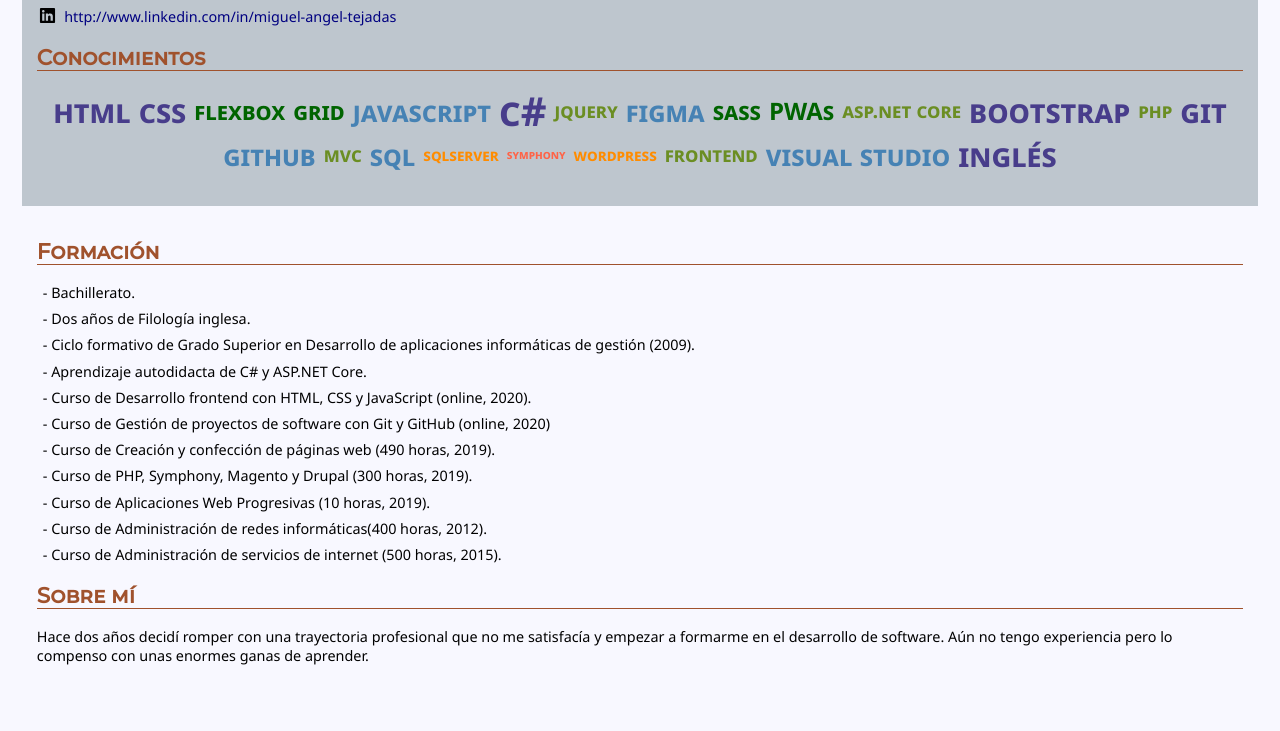
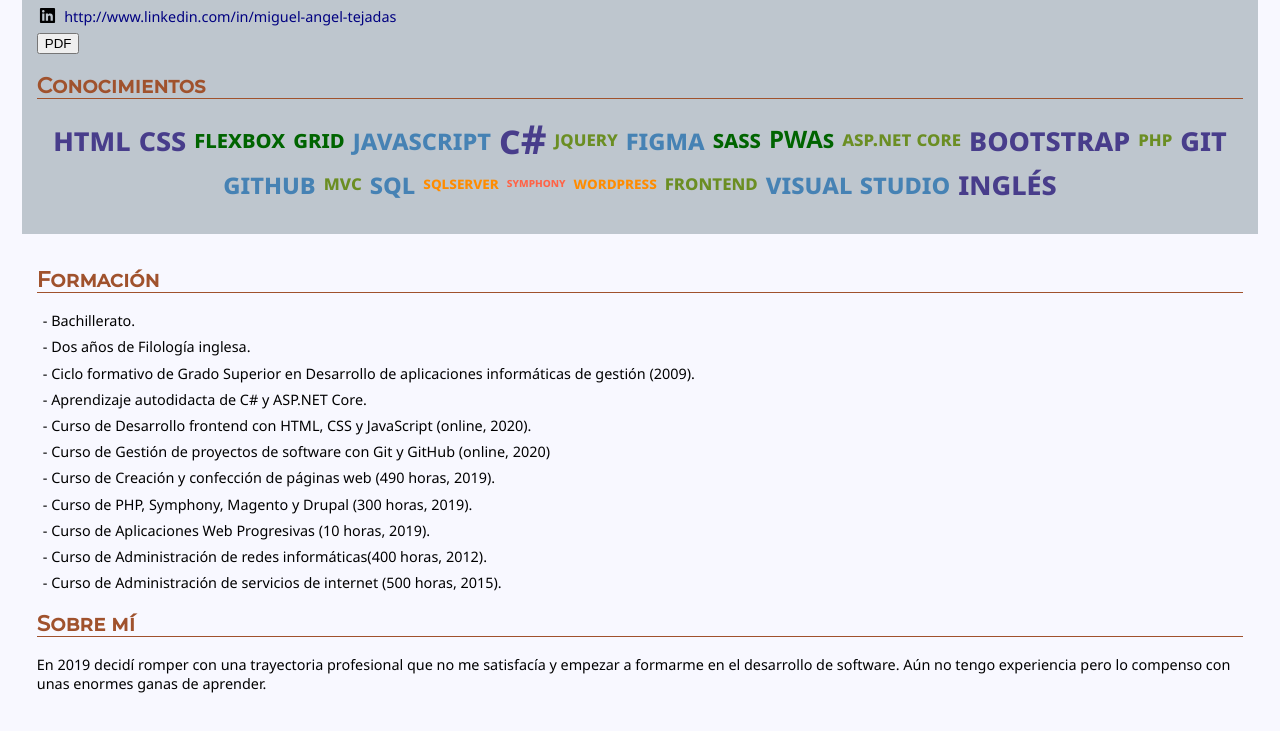
Before and after one commit to matejadas/curriculum, a plain HTML site: page index.html in a window 1280 px wide. Shown: the part 221-952 px from the top of the page. Drawn offline with Linux system fonts and the light colour scheme.

Commit message:
Cambios en sobre mí

```diff
--- a/index.html
+++ b/index.html
@@ -18,6 +18,7 @@
                 <li><img src="images/calendar.svg" alt="icono de calendario" class="icono">09/02/1976</li>
                 <li><a href="mailto:matejadas@outlook.com"><img src="images/mail.svg" alt="icono de correo" class="icono">matejadas@outlook.com</a></li>
                 <li><a href="http://www.linkedin.com/in/miguel-angel-tejadas"><img src="images/social-linkedin.svg" alt="icono de linkedin" class="icono">http://www.linkedin.com/in/miguel-angel-tejadas</a></li>
+                <li><input type="button" value="PDF" id="pdf"></li>
             </ul>
         </div>
         <div id="tags">
@@ -68,10 +69,10 @@
         </div>
         <div id="sobreMi">
             <h2>Sobre mí</h2>
-            <p>Hace dos años decidí romper con una trayectoria profesional que no me satisfacía y empezar a formarme en el desarrollo de software. Aún no tengo experiencia pero lo compenso con unas enormes ganas de aprender.</p>
+            <p>En 2019 decidí romper con una trayectoria profesional que no me satisfacía y empezar a formarme en el desarrollo de software. Aún no tengo experiencia pero lo compenso con unas enormes ganas de aprender.</p>
         </div>
     </section>
 
-    <!--<script src="javascript/javascript.js"></script>-->
+    <script src="javascript/javascript.js"></script>
 </body>
 </html>
```
